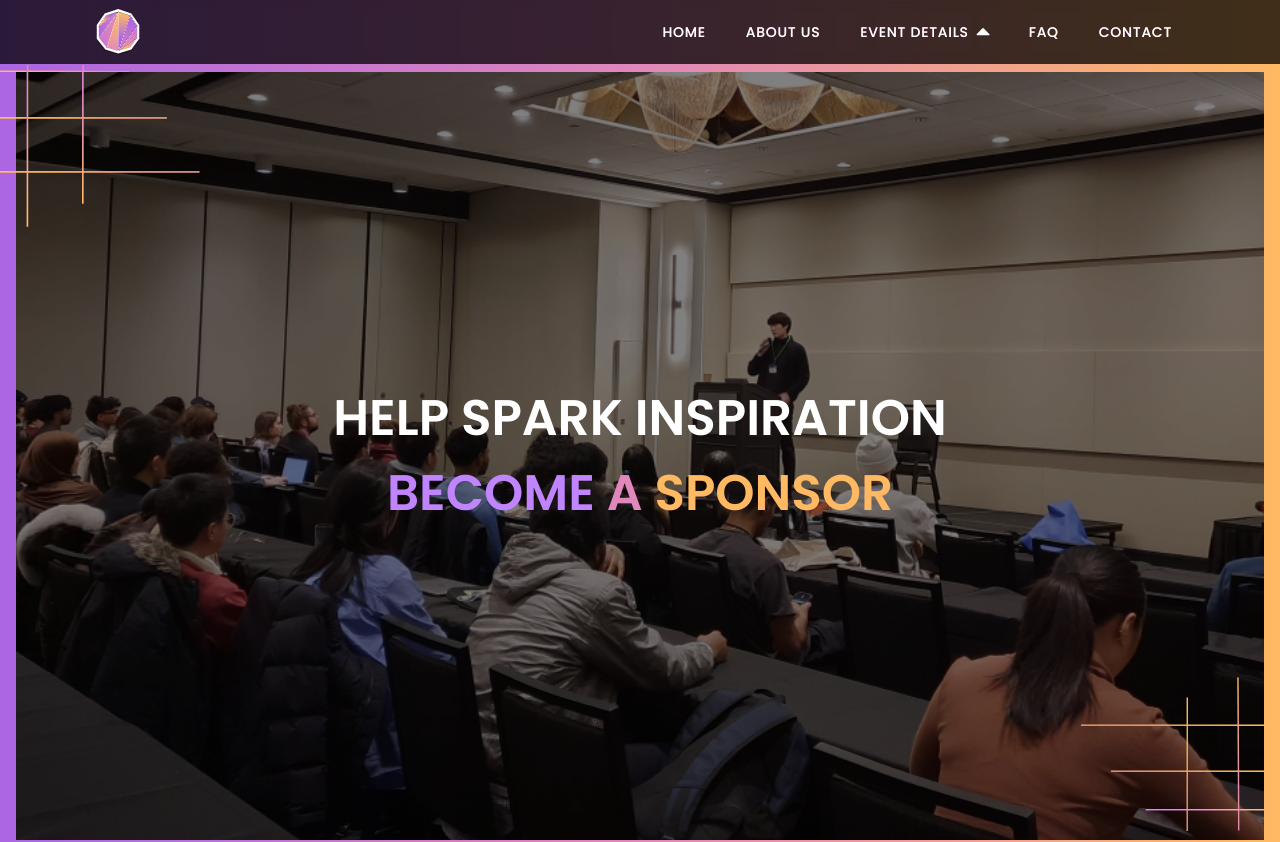
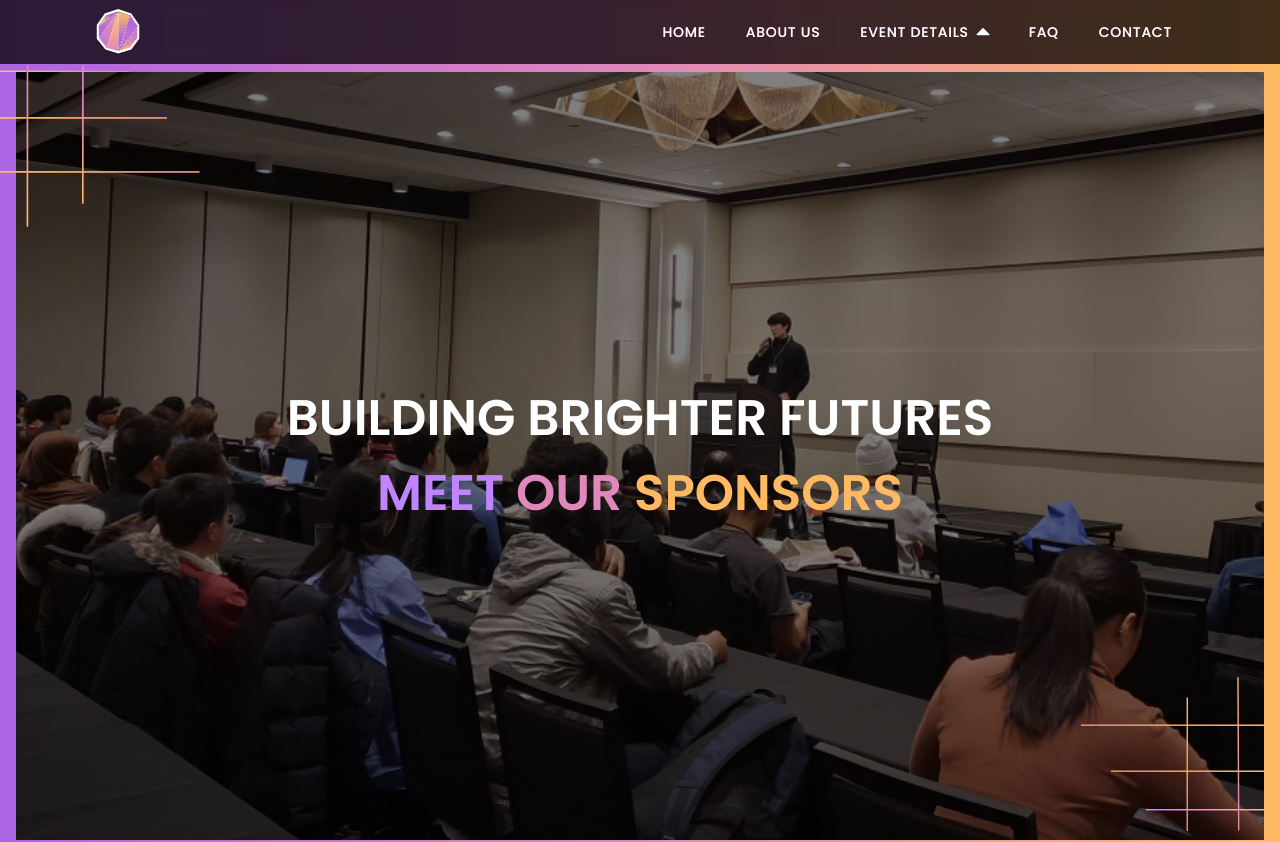
Before and after one commit to cusec/2024, a Next.js app: page /sponsors in a window 1280 px wide. Shown: the top 842 px of the page. Built offline with nearby package versions, Linux system fonts and the light colour scheme.

Commit message:
feat: Change call to action on sponsors page

```diff
--- a/src/app/sponsors/Main.tsx
+++ b/src/app/sponsors/Main.tsx
@@ -58,27 +58,27 @@ export default function Main() {
             transition={transitionConfig()}
             className="uppercase text-center text-white font-semibold text-[24px] md:text-[36px] lg:text-[50px]"
           >
-            Help Spark inspiration <br className="lg:block" />
+            Building Brighter Futures <br className="lg:block" />
             <motion.span
               {...getMotionProps(purple400)}
               transition={transitionConfig(0.3)}
               className="text-purple-400"
             >
-              Become
+              Meet
             </motion.span>{" "}
             <motion.span
               {...getMotionProps(roseQuartz)}
               transition={transitionConfig(0.6)}
               className="text-roseQuartz"
             >
-              A
+              Our
             </motion.span>{" "}
             <motion.span
               {...getMotionProps(goldenApricot)}
               transition={transitionConfig(0.9)}
               className="text-goldenApricot"
             >
-              Sponsor
+              Sponsors
             </motion.span>
           </motion.h1>
         </div>
```
